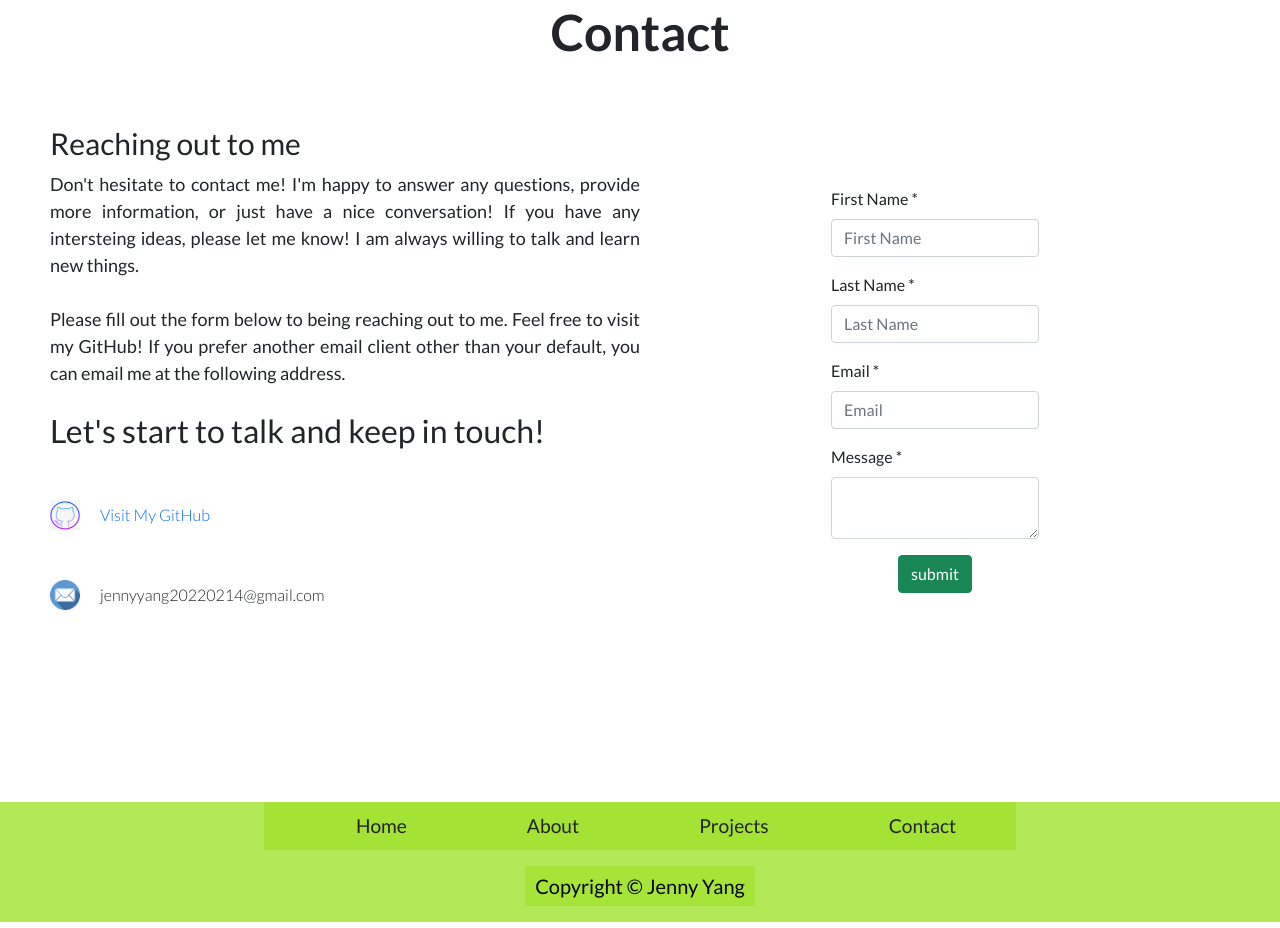
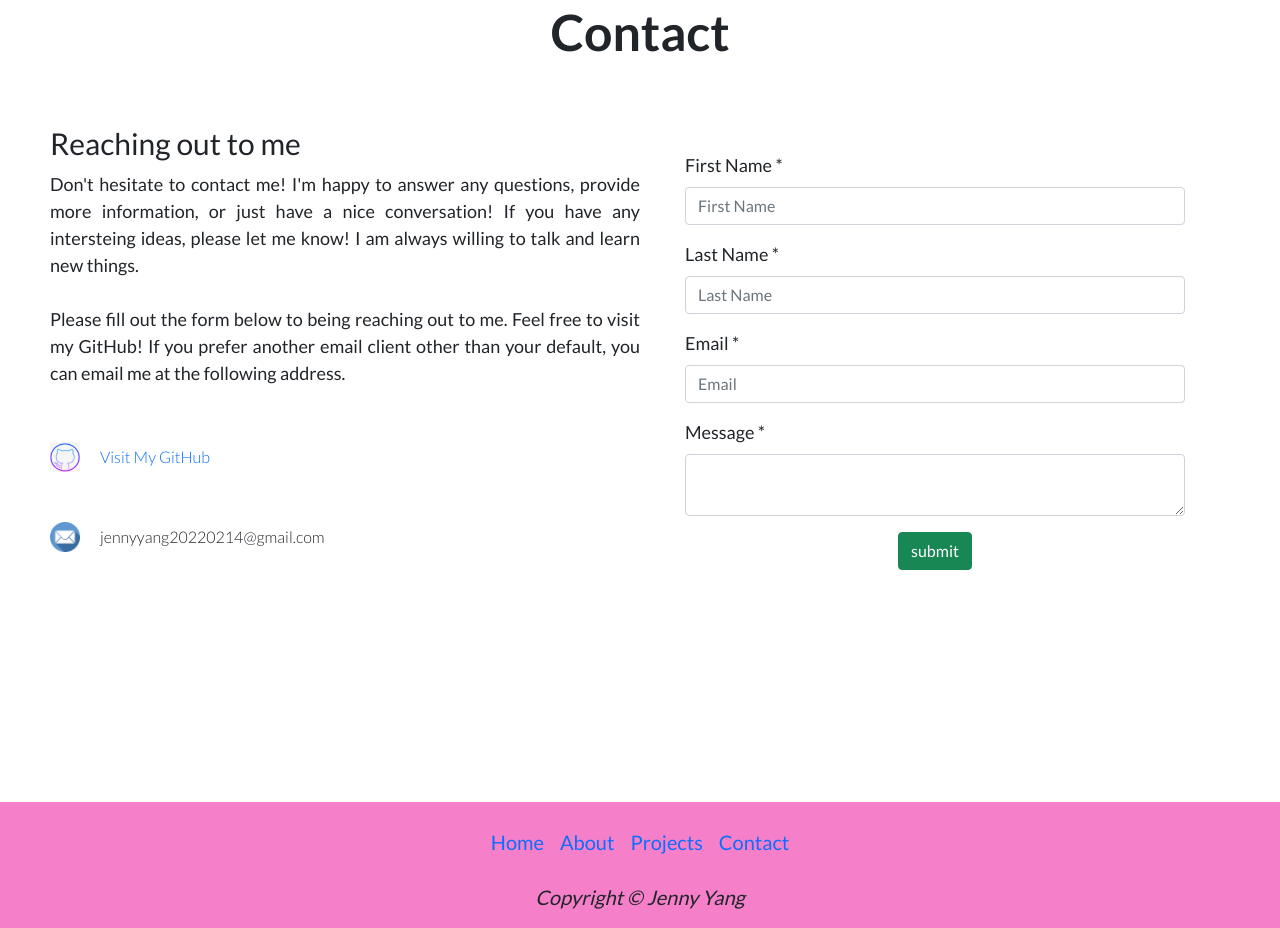
Before and after one commit to Jenny019/My-Portfolio, a React (Create React App) app: page / in a window 1280 px wide. Shown: the part 2320-3248 px from the top of the page. Built offline with nearby package versions, Linux system fonts and the light colour scheme.

Commit message:
fix form width

```diff
--- a/src/components/contact/Contact.css
+++ b/src/components/contact/Contact.css
@@ -66,6 +66,14 @@
   text-decoration: underline;
 }
 
+.c-right {
+  font-size: 18px;
+}
+
+form {
+  display: inline-block;
+  width: 500px;
+}
 
 /* .form {
   margin-left: 80px;
--- a/src/components/contact/Contact.js
+++ b/src/components/contact/Contact.js
@@ -19,7 +19,7 @@ const Contact = (props) => {
           <br />
           <br />
           Please fill out the form below to being reaching out to me. Feel free to visit my GitHub! If you prefer another email client other than your default, you can email me at the following address.</p>
-          <h2 className='c-sub-text'>Let's start to talk and keep in touch!</h2>
+          {/* <h2 className='c-sub-text'>Let's start to talk and keep in touch!</h2> */}
           <div className='c-info'>
             <div className='c-info-item'>
               <img src={Github} alt='Github' className='c-icon' />
@@ -35,26 +35,6 @@ const Contact = (props) => {
         </div>
 
         <div className='c-right'>
-          {/* <form className='form'>
-            <div className='firstname'>
-              <h4>First Name *</h4>
-              <input type="text" placeholder='First Name' />
-            </div>
-            <div className='firstname'>
-              <h4>Last Name *</h4>
-              <input type="text" placeholder='Last Name' />
-            </div>
-            <div className='email'>
-              <h4>Email *</h4>
-              <input type="text" placeholder='Email' />
-            </div>
-            <div className='message'>
-              <h4>Message *</h4>
-              <textarea rows='5' placeholder='Message'></textarea>
-            </div>
-            <button type="button" className='c-btn' onClick={e=>props.onClickEvent(e, Type.ABOUT)}>Submit</button>
-          </form>        */}
-
           <Form>
             <Form.Group className="mb-3" controlId='formGroupFirstName'>
               <Form.Label>First Name *</Form.Label>
--- a/src/components/footer/Footer.css
+++ b/src/components/footer/Footer.css
@@ -1,5 +1,5 @@
 .footer {
-  background-color: rgba(161, 227, 46, 0.8);
+  background-color: rgba(243, 96, 187, 0.8);
   width: 100%;
   display: flex;
   flex-direction: column;
@@ -8,7 +8,7 @@
   z-index: 10;
 }
 
-.footer-img {
+/* .footer-img {
   display: flex;
   padding: 5px 50px;
   margin-top: 10px;
@@ -40,10 +40,9 @@
   list-style: none;
   padding: 10px;
   background-color: transparent;
-}
+} */
 
-.footer li a {
-  /* color: rgb(60, 61, 60); */
+/* .footer li a {
   color: rgb(35, 35, 35);
   display: inline-block;
   text-decoration: none;
@@ -54,12 +53,15 @@
 
 .footer li a:hover {
   color: rgb(255, 0, 162);
+} */
+
+.footer-navbar {
+  font-size: 20px;
+  font-weight: 500;
 }
 
 .copyright {
   text-align: center;
-  padding: 5px 10px;
-  color: black;
   font-size: 20px;
-  background-color: rgba(161, 227, 46, 0.7);
+  font-style: oblique;
 }
--- a/src/components/footer/Footer.js
+++ b/src/components/footer/Footer.js
@@ -1,9 +1,10 @@
 import React from "react";
+import { Navbar, Container, Nav } from 'react-bootstrap';
+import './Footer.css';
 import facebook from '../../images/facebook.svg';
 import linkedin from '../../images/linkedin.svg';
 import pinterest from '../../images/pinterest.svg';
 import email from '../../images/email.svg';
-import './Footer.css';
 import { Link } from 'react-router-dom';
 
 const Footer = () => {
@@ -23,13 +24,25 @@ const Footer = () => {
           <a href = "#"><img className="img-responsive" src={email} /></a>
         </div>
       </div>    */}
-      <div className="footer-list">
-        <ul>
+
+      <div className="footer-navbar">
+        {/* <ul>
           <li><Link to="/home">Home</Link></li>
           <li><Link to="/about">About</Link></li>
           <li><Link to="/projects">Projects</Link></li>
           <li><Link to="/contact">Contact</Link></li>
-        </ul>
+        </ul> */}
+
+        <Navbar variant='black' expand="lg">
+          <Container>
+            <Nav className="me-auto">
+              <Nav.Link href="/home">Home</Nav.Link>
+              <Nav.Link href="/About">About</Nav.Link>
+              <Nav.Link href="/Projects">Projects</Nav.Link>
+              <Nav.Link href="/Contact">Contact</Nav.Link>
+            </Nav>
+          </Container>
+        </Navbar>
       </div>
       <div>
         <p className="copyright">Copyright &copy; Jenny Yang</p>
--- a/src/components/navbar/NaviBar.js
+++ b/src/components/navbar/NaviBar.js
@@ -32,8 +32,6 @@ const NaviBar = () => {
             </Nav>
           </Container>
         </Navbar>
-
-
       </div>
     </div>
   )
```
